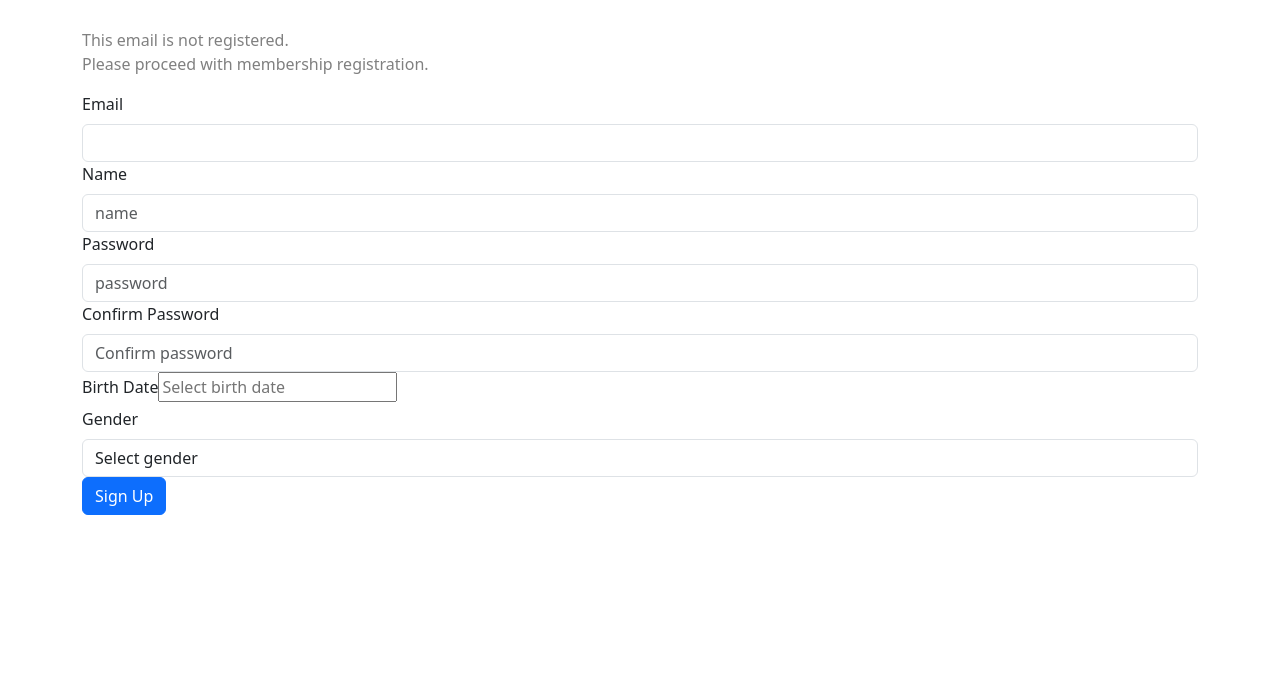
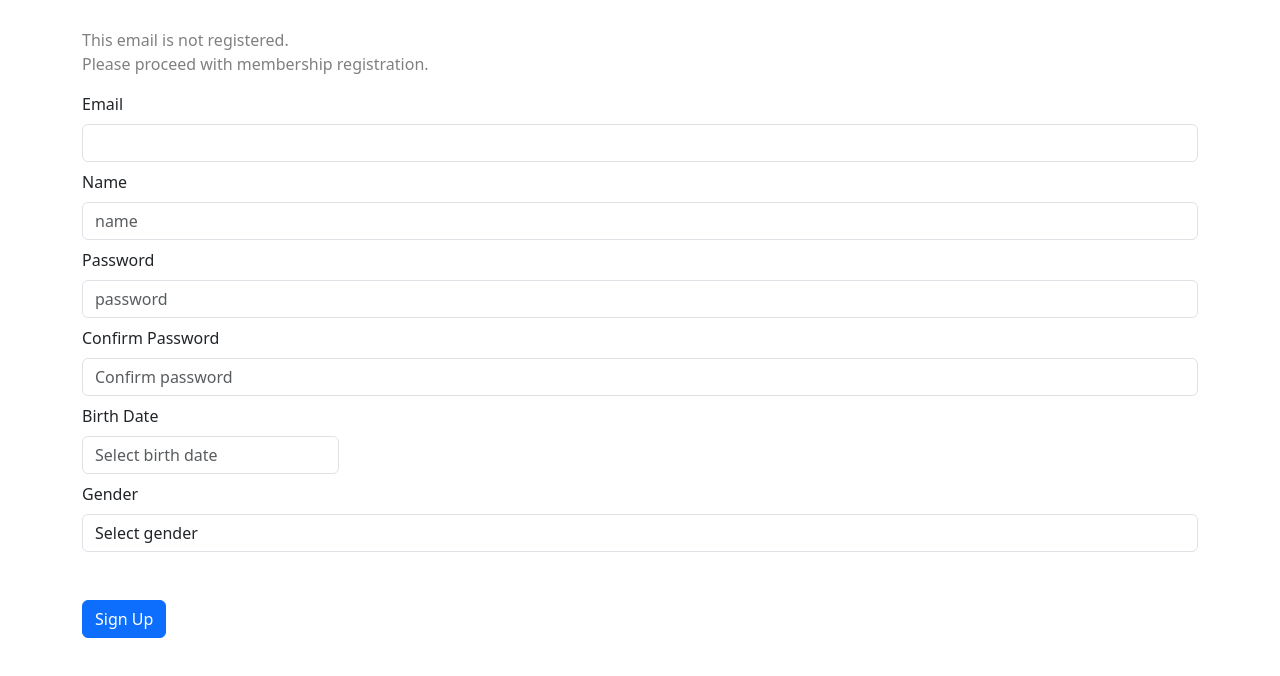
Before and after one commit to eeeeeddy/EGG_Frontend, a React (Create React App) app: page /Login in a window 1280 px wide. Both pictures are taken after a click on the button "Continue with Email". Shown: the top 676 px of the page. Built offline with nearby package versions, Linux system fonts and the light colour scheme.

Commit message:
MainNavbar - 들여쓰기 수정 SignUp - 디자인 수정

```diff
--- a/src/MainNavbar.js
+++ b/src/MainNavbar.js
@@ -8,11 +8,11 @@ function EggNavbar() {
     const [showLoginModal, setShowLoginModal] = useState(false);
 
     const handleLoginClick = () => {
-      setShowLoginModal(true);
+        setShowLoginModal(true);
     };
 
     const handleClose = () => {
-      setShowLoginModal(false);
+        setShowLoginModal(false);
     };
 
     const navigate = useNavigate();
@@ -48,7 +48,7 @@ function EggNavbar() {
             </nav>
             <Modal show={showLoginModal} onHide={handleClose}>
                 <Modal.Header closeButton>
-                    <Modal.Title>Log in <span style={{color:"gray",fontSize:"medium"}}>or</span> Sign up</Modal.Title>
+                    <Modal.Title>Log in <span style={{ color: "gray", fontSize: "medium" }}>or</span> Sign up</Modal.Title>
                 </Modal.Header>
                 <Modal.Body>
                     <Login />
--- a/src/SignUp.js
+++ b/src/SignUp.js
@@ -39,7 +39,7 @@ function SignUp({ email: initialEmail }) {
                 />
             </Form.Group>
 
-            <Form.Group controlId="name">
+            <Form.Group controlId="name" className='mt-2'>
                 <Form.Label>Name</Form.Label>
                 <Form.Control
                     type="text"
@@ -49,7 +49,7 @@ function SignUp({ email: initialEmail }) {
                 />
             </Form.Group>
 
-            <Form.Group controlId="password">
+            <Form.Group controlId="password" className='mt-2'>
                 <Form.Label>Password</Form.Label>
                 <Form.Control
                     type="password"
@@ -60,7 +60,7 @@ function SignUp({ email: initialEmail }) {
                 />
             </Form.Group>
 
-            <Form.Group controlId="confirmPassword">
+            <Form.Group controlId="confirmPassword" className='mt-2'>
                 <Form.Label>Confirm Password</Form.Label>
                 <Form.Control
                     type="password"
@@ -71,9 +71,11 @@ function SignUp({ email: initialEmail }) {
                 />
             </Form.Group>
 
-            <Form.Group controlId="birthDate">
+            <Form.Group controlId="birthDate" className='mt-2'>
                 <Form.Label>Birth Date</Form.Label>
+                <br />
                 <DatePicker
+                    className='form-control'
                     selected={birthDate}
                     onChange={(date) => setBirthDate(date)}
                     dateFormat="MM/dd/yyyy"
@@ -81,7 +83,7 @@ function SignUp({ email: initialEmail }) {
                 />
             </Form.Group>
 
-            <Form.Group controlId="gender">
+            <Form.Group controlId="gender" className='mt-2'>
                 <Form.Label>Gender</Form.Label>
                 <Form.Control
                     as="select"
@@ -94,7 +96,7 @@ function SignUp({ email: initialEmail }) {
                 </Form.Control>
             </Form.Group>
 
-            <Button variant="primary" onClick={handleSignUp}>
+            <Button className='mt-5' variant="primary" onClick={handleSignUp}>
                 Sign Up
             </Button>
         </Form>
```
